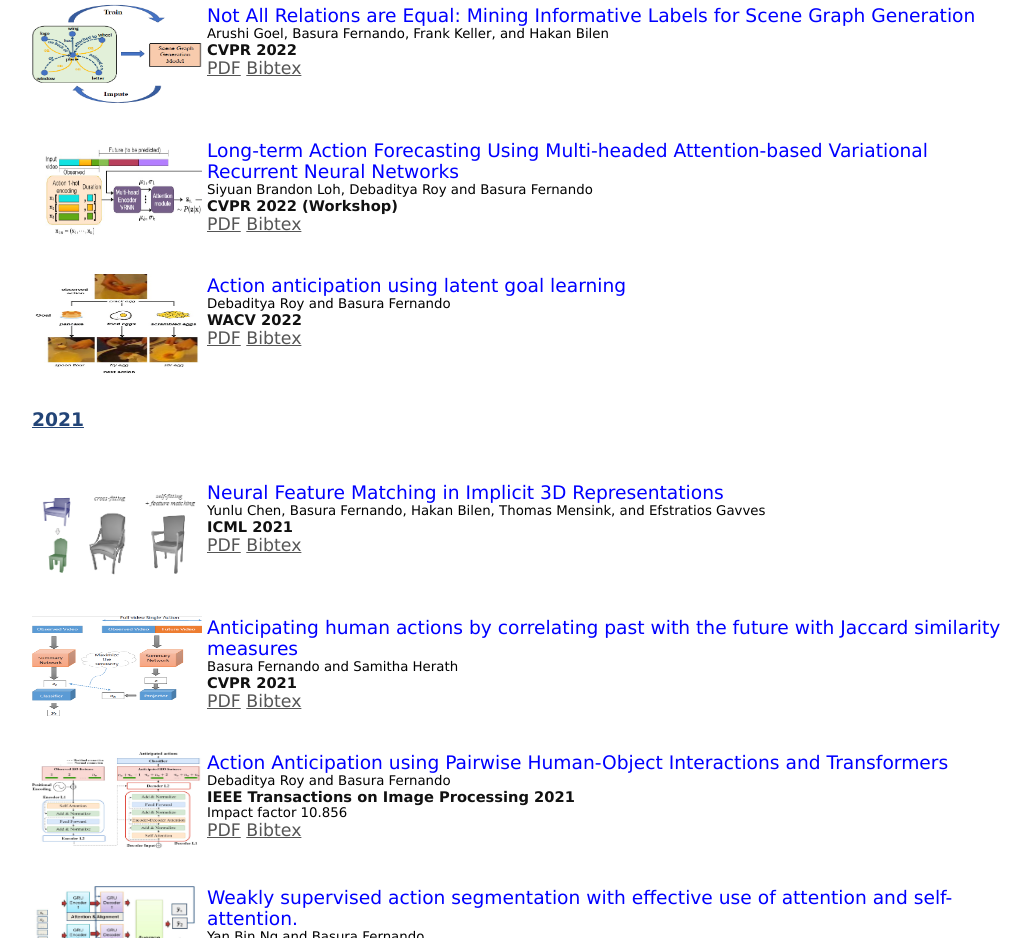
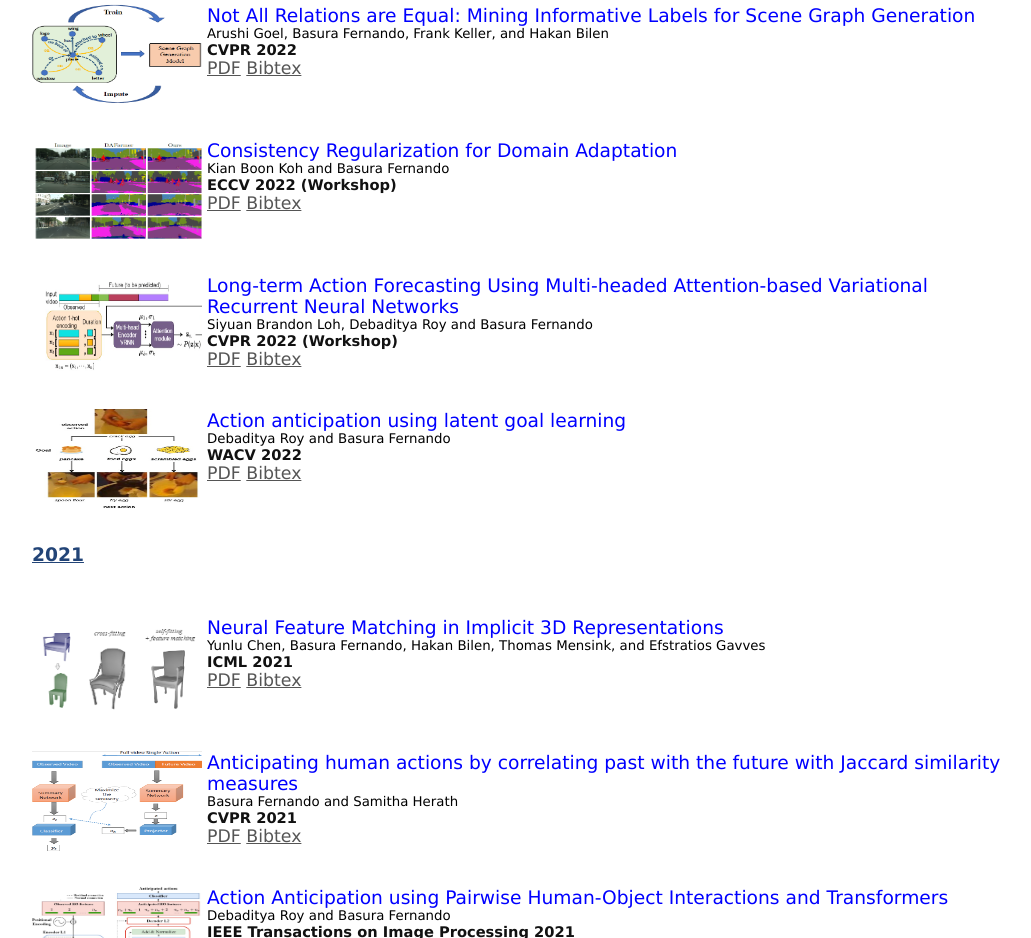
Before and after one commit to basurafernando/basurafernando.github.io, a plain HTML site: page index.html in a window 1280 px wide. Shown: the part 1620-2558 px from the top of the page, without its empty margins (1-1032 px from the left). Drawn offline with Linux system fonts and the light colour scheme.

Commit message:
Signed-off-by: Basura Fernando <basuraf@gmail.com>

```diff
--- a/index.html
+++ b/index.html
@@ -378,6 +378,35 @@ year={2022},</br>
 	</div>
 </td>
 </tr>
+
+<tr class="spaceUnder"><td  valign="top"><img src="https://basurafernando.github.io/images/eccv22workshop_da.png"></td>
+<td valign="top">
+	<div class="ex">
+	<span class="titleSt">
+Consistency Regularization for Domain Adaptation
+	</span></br>
+	<span class="author">
+ Kian Boon Koh and Basura Fernando</span></br>
+	<span class="conf">ECCV 2022 (Workshop)</span></br>
+	<span class="PDF">
+	<a  href="https://basurafernando.github.io/papers/Domain_Adaptation_for_OOD_CV_ECCV2022.pdf" target="_blank" style="font-size:13pt;color: #555;"> PDF</a>
+	<a onclick="javascript:ShowHide(&#39;eccv2022kianboon&#39;)" href="javascript:;" style="font-size:13pt;color: #555;" >Bibtex</a>
+                    <div class="bib" id="eccv2022kianboon" style="display: none;">
+@inproceedings{</br>
+eccv2022kianboon,</br>
+title={Consistency Regularization for Domain Adaptation},</br>
+author={Kian Boon Koh and Basura Fernando},</br>
+booktitle={ECCV Workshops},</br>
+year={2022},</br>
+}</br>
+</br>
+<button class="close" onclick="document.getElementById('eccv2022kianboon').style.display='none'" ><font color=red>&times;</font></button>
+                    </div>
+	</span></br>
+	</div>
+</td>
+</tr>
+
 
 
 <tr class="spaceUnder"><td  valign="top"><img src="https://basurafernando.github.io/images/2022_CVPRW.png"></td>
```
